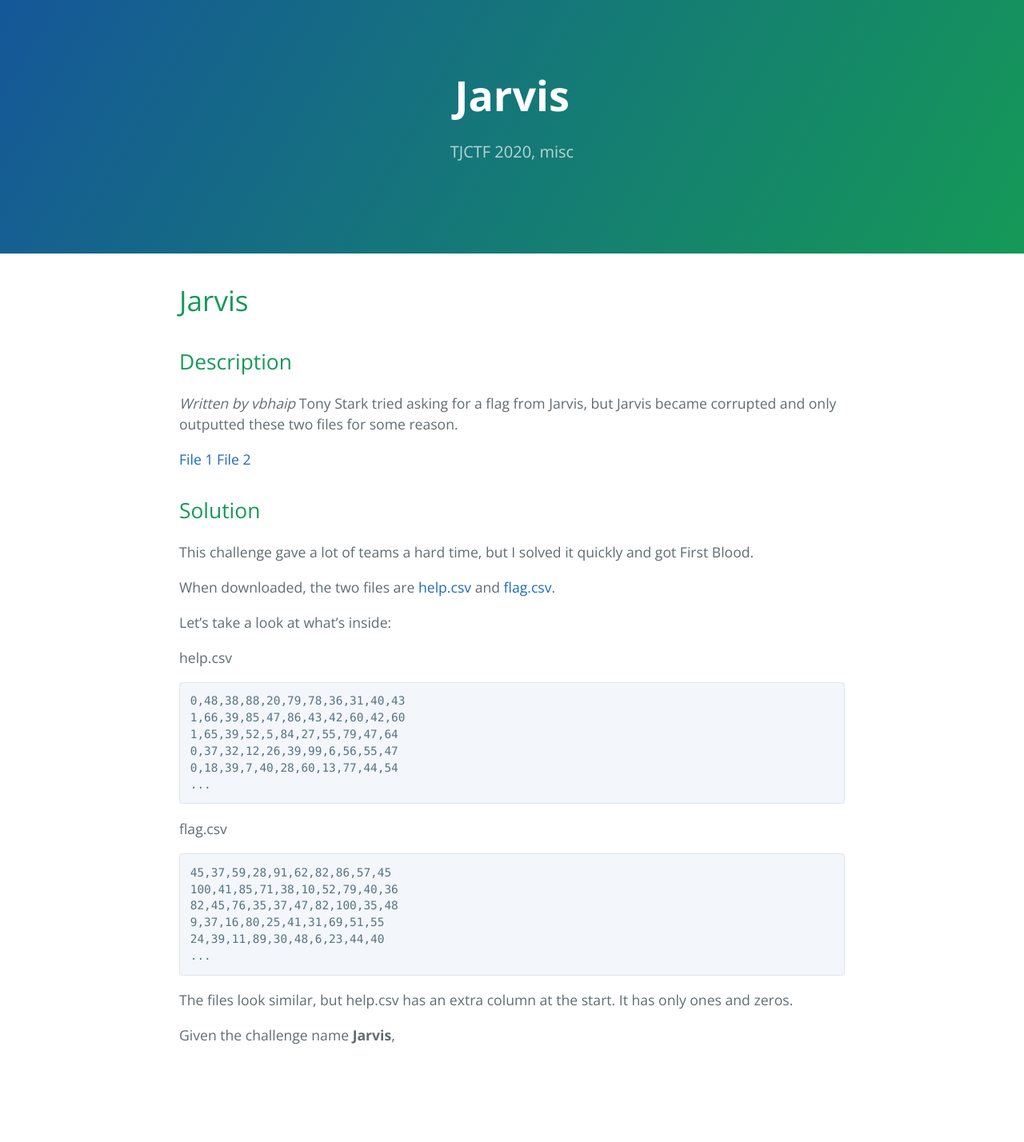
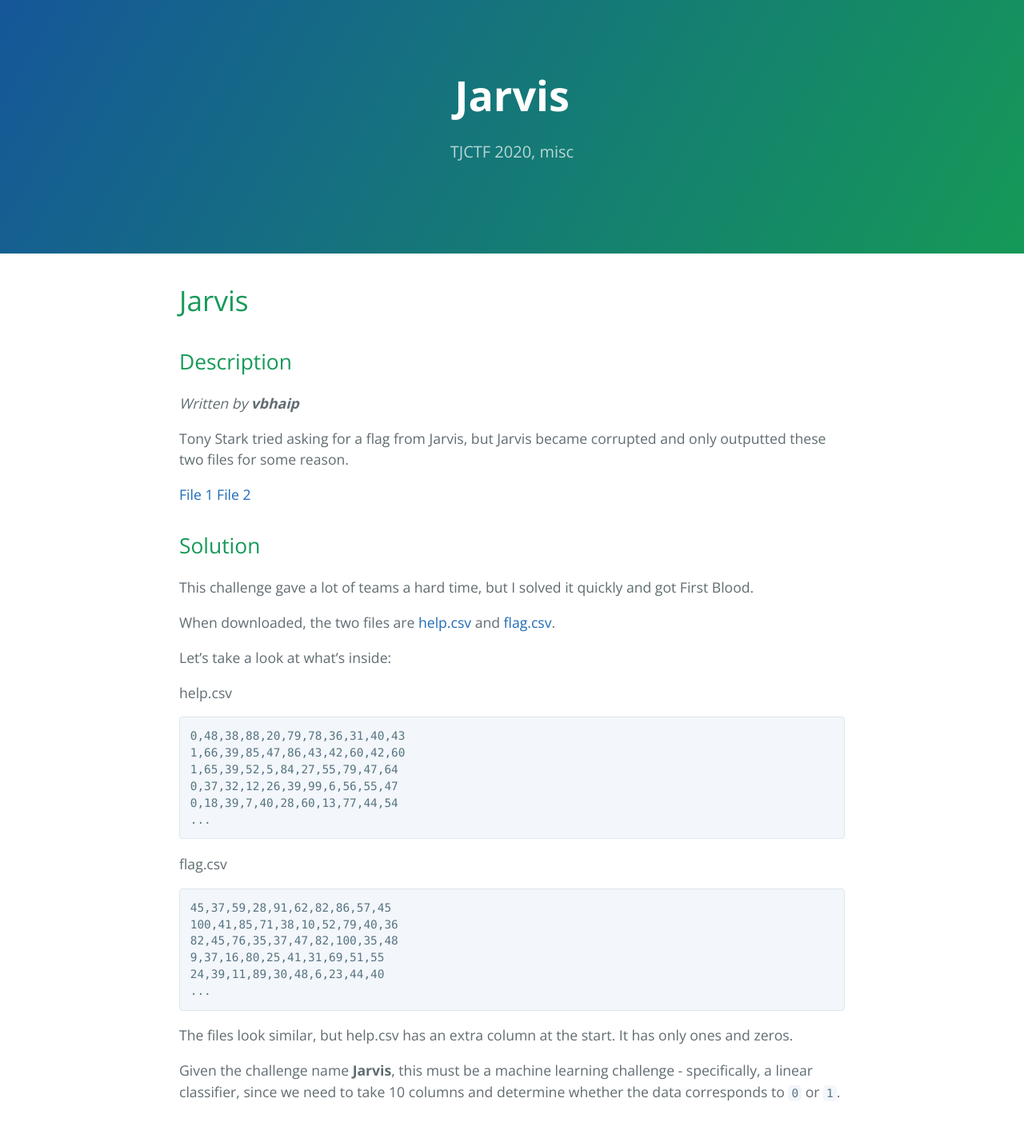
Before and after one commit to AdnanSlef/AdnanSlef.github.io, a Jekyll site: the page built from _posts/2020-05-26-jarvis.md, in a window 1280 px wide. Shown: the whole page at 80% size. Built offline with Jekyll 4.4.1, drawn with Linux system fonts in a browser that asks for light colours; before the commit the page ends 1357 px from its top, so only the background shows below that; part of the change alters nothing that is shown.

Commit message:
resources

```diff
--- a/_posts/2020-05-26-jarvis.md
+++ b/_posts/2020-05-26-jarvis.md
@@ -6,20 +6,22 @@ categories: [writeups]
 tags: [TJCTF 2020, misc]
 ---
 
+{% assign resources = site.static_files|where:"jarvis",true%}
 # Jarvis
 
 ## Description
 
-*Written by vbhaip*
+*Written by __vbhaip__*
+
 Tony Stark tried asking for a flag from Jarvis, but Jarvis became corrupted and only outputted these two files for some reason.
 
-[File 1]()
-[File 2]()
+[File 1]({{resources[0]}})
+[File 2]({{resources[1]}})
 
 ## Solution
 This challenge gave a lot of teams a hard time, but I solved it quickly and got First Blood.
 
-When downloaded, the two files are [help.csv]() and [flag.csv]().
+When downloaded, the two files are [help.csv](resources[0]) and [flag.csv](resources[1]).
 
 Let's take a look at what's inside:
 
@@ -45,4 +47,4 @@ flag.csv
 
 The files look similar, but help.csv has an extra column at the start. It has only ones and zeros.
 
-Given the challenge name **Jarvis**,
+Given the challenge name **Jarvis**, this must be a machine learning challenge - specifically, a linear classifier, since we need to take 10 columns and determine whether the data corresponds to `0` or `1`.
```
